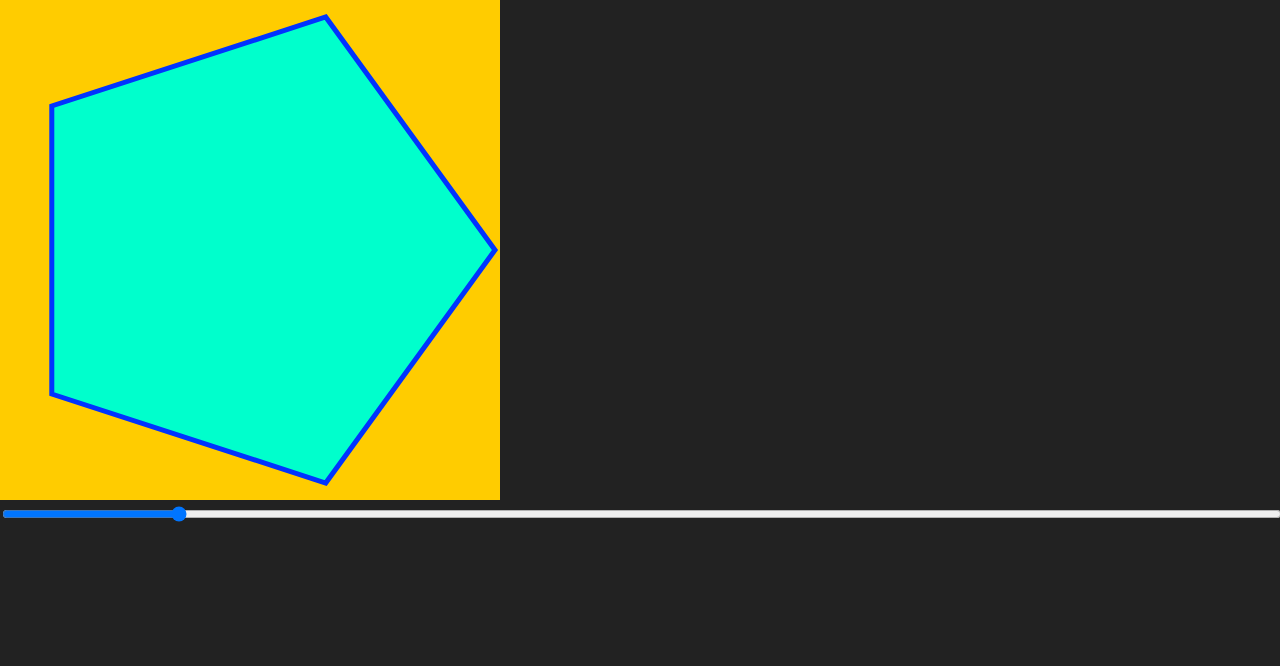
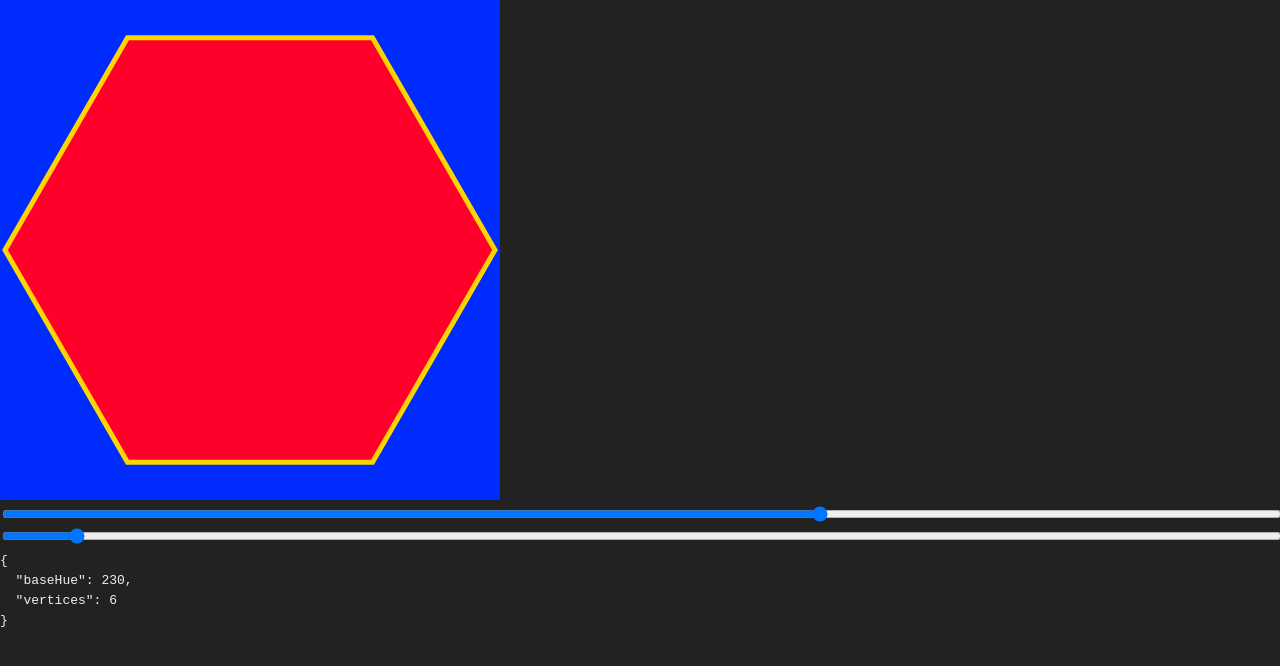
Before and after one commit to doppler/svg-polygons, a React (Create React App) app: page / in a window 1280 px wide. Shown: the top 666 px of the page. Built offline with nearby package versions, Linux system fonts and the light colour scheme.

Commit message:
add slider to change # vertices

```diff
--- a/src/App.css
+++ b/src/App.css
@@ -8,3 +8,8 @@
 input[type="range"] {
   width: 100%;
 }
+
+output {
+  font-family: monospace;
+  white-space: pre;
+}
--- a/src/App.js
+++ b/src/App.js
@@ -3,11 +3,14 @@ import Polygon from "./Polygon";
 import "./App.css";
 
 const App = () => {
-  const [baseHue, setBaseHue] = useState(48);
+  const [baseHue, setBaseHue] = useState(230);
+  const [vertices, setVertices] = useState(6);
   const handleHueSliderChange = event => setBaseHue(Number(event.target.value));
+  const handleVerticesSliderChange = event =>
+    setVertices(Number(event.target.value));
   return (
     <div id="App">
-      <Polygon {...{ baseHue }} />
+      <Polygon {...{ baseHue, vertices }} />
       <input
         type="range"
         value={baseHue}
@@ -15,6 +18,14 @@ const App = () => {
         min={0}
         max={359}
       />
+      <input
+        type="range"
+        value={vertices}
+        onChange={handleVerticesSliderChange}
+        min={3}
+        max={60}
+      />
+      <output>{JSON.stringify({ baseHue, vertices }, null, 2)}</output>
     </div>
   );
 };
```
